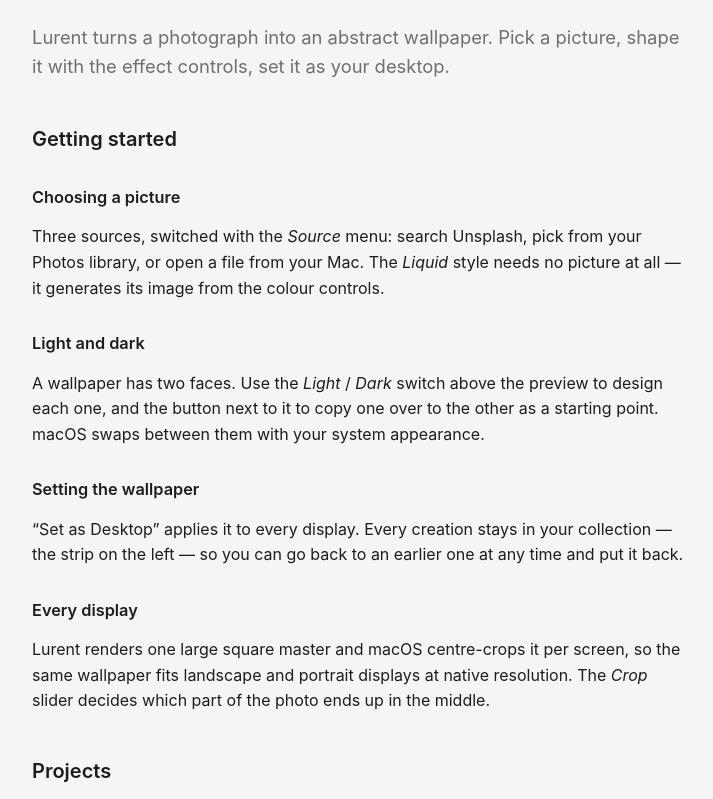
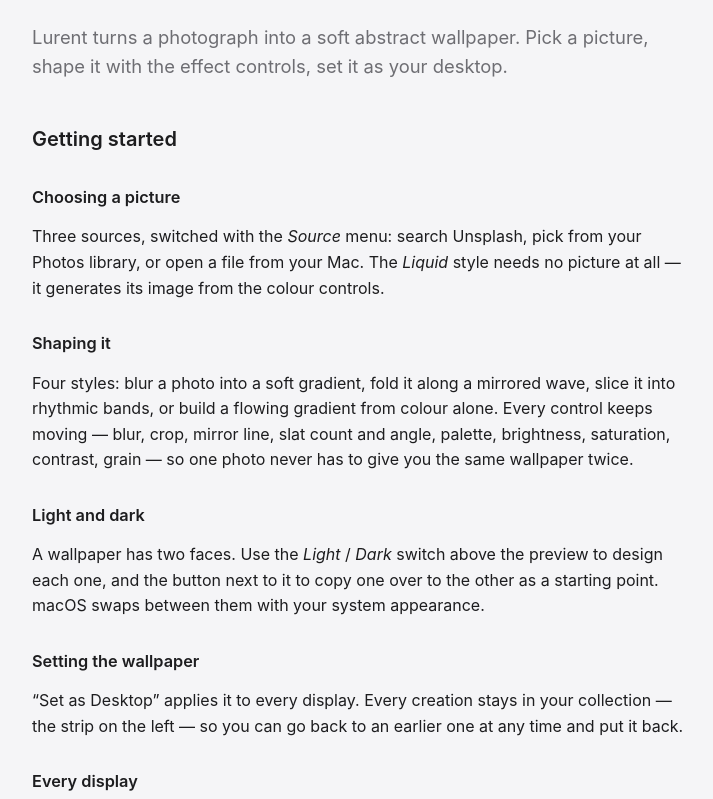
Before and after one commit to philippherzig/lurent, a plain HTML site: page site/support.html in a window 1280 px wide. Shown: the part 136-935 px from the top of the page, without its empty margins (280-993 px from the left). Drawn offline with Linux system fonts and the light colour scheme.

Commit message:
Align the wording across site, store listing and README
The support page's lede was the cleanest statement of what the app does, so
it becomes the canonical one and everything else follows it — with "soft"
kept as part of the genre ("soft abstract wallpaper"), since blur and
gradient are what the app actually trades in.

Two things the old copy never said get promoted to their own sections:
the range the controls open up, and the resolution. The wallpaper is a
6016² master, which is a Pro Display XDR panel edge, and that is a reason
to pick this over a stock picture — the listing now says so.

Also fixes the README, which still claimed macOS 14+ and described a
blur-only app.

Co-Authored-By: Claude Opus 5 <noreply@anthropic.com>

```diff
--- a/site/support.html
+++ b/site/support.html
@@ -50,7 +50,7 @@
 <body>
 <main>
   <h1>Support</h1>
-  <p class="lede">Lurent turns a photograph into an abstract wallpaper. Pick a
+  <p class="lede">Lurent turns a photograph into a soft abstract wallpaper. Pick a
   picture, shape it with the effect controls, set it as your desktop.</p>
 
   <h2>Getting started</h2>
@@ -58,6 +58,13 @@
   <p>Three sources, switched with the <em>Source</em> menu: search Unsplash, pick
   from your Photos library, or open a file from your Mac. The <em>Liquid</em> style
   needs no picture at all — it generates its image from the colour controls.</p>
+
+  <h3>Shaping it</h3>
+  <p>Four styles: blur a photo into a soft gradient, fold it along a mirrored wave,
+  slice it into rhythmic bands, or build a flowing gradient from colour alone. Every
+  control keeps moving — blur, crop, mirror line, slat count and angle, palette,
+  brightness, saturation, contrast, grain — so one photo never has to give you the
+  same wallpaper twice.</p>
 
   <h3>Light and dark</h3>
   <p>A wallpaper has two faces. Use the <em>Light</em> / <em>Dark</em> switch above
@@ -70,9 +77,11 @@
   time and put it back.</p>
 
   <h3>Every display</h3>
-  <p>Lurent renders one large square master and macOS centre-crops it per screen, so
-  the same wallpaper fits landscape and portrait displays at native resolution. The
-  <em>Crop</em> slider decides which part of the photo ends up in the middle.</p>
+  <p>Lurent renders one large square master — 6016 × 6016 pixels, the widest Apple
+  panel there is — and macOS centre-crops it per screen. The same wallpaper arrives
+  at native resolution on a Pro Display XDR, a Studio Display, a MacBook screen and a
+  display turned portrait, with nothing upscaled. The <em>Crop</em> slider decides
+  which part of the photo ends up in the middle.</p>
 
   <h2>Projects</h2>
   <p>Each creation is a <code>.lurent</code> document holding the source photo, the
```
Also changed, not shown: site/index.html (+4 -4 lines), 1 other file.
